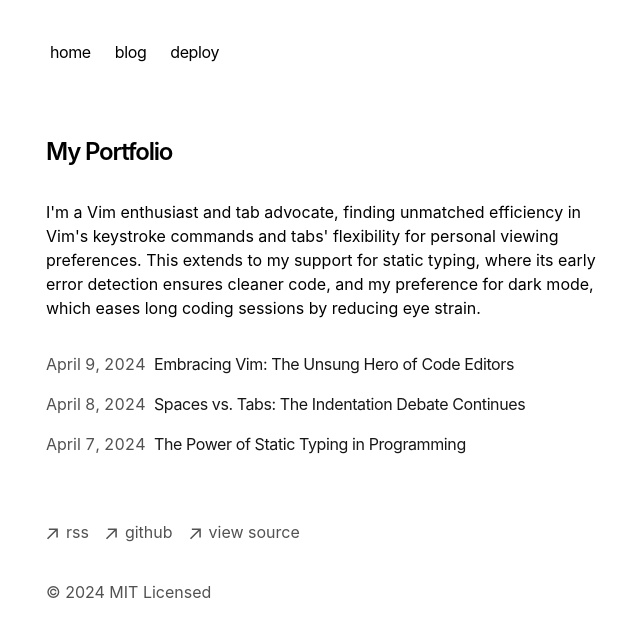
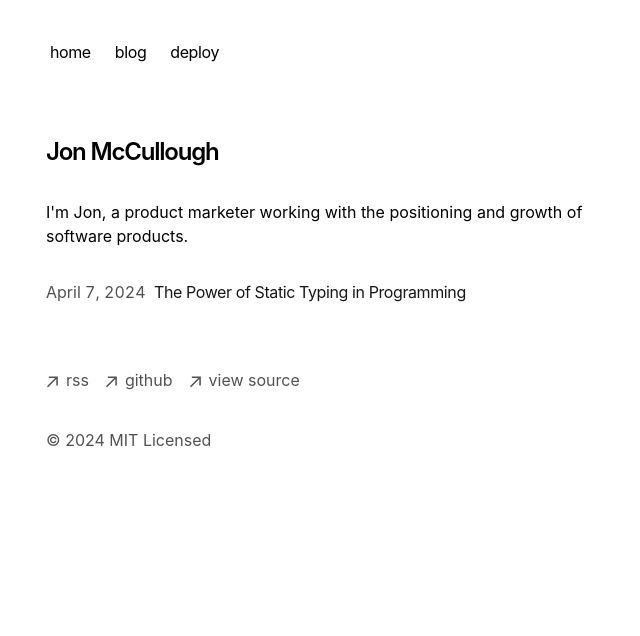
Before and after one commit to jonmccull/blog, a Next.js app: page / in a window 1280 px wide. Shown: the top 636 px of the page, without its empty margins (306-946 px from the left). Built offline with nearby package versions, Linux system fonts and the light colour scheme.

Commit message:
Setup, default content edits

```diff
--- a/app/blog/posts/spaces-vs-tabs.mdx
+++ /dev/null
@@ -1,31 +0,0 @@
----
-title: 'Spaces vs. Tabs: The Indentation Debate Continues'
-publishedAt: '2024-04-08'
-summary: 'Explore the enduring debate between using spaces and tabs for code indentation, and why this choice matters more than you might think.'
----
-
-The debate between using spaces and tabs for indentation in coding may seem trivial to the uninitiated, but it is a topic that continues to inspire passionate discussions among developers. This seemingly minor choice can affect code readability, maintenance, and even team dynamics.
-
-Let's delve into the arguments for both sides and consider why this debate remains relevant in the software development world.
-
-## The Case for Spaces
-
-Advocates for using spaces argue that it ensures consistent code appearance across different editors, tools, and platforms. Because a space is a universally recognized character with a consistent width, code indented with spaces will look the same no matter where it's viewed. This consistency is crucial for maintaining readability and avoiding formatting issues when code is shared between team members or published online.
-
-Additionally, some programming languages and style guides explicitly recommend spaces for indentation, suggesting a certain number of spaces (often two or four) per indentation level. Adhering to these recommendations can be essential for projects that aim for best practices in code quality and readability.
-
-## The Case for Tabs
-
-On the other side of the debate, proponents of tabs highlight the flexibility that tabs offer. Because the width of a tab can be adjusted in most text editors, individual developers can choose how much indentation they prefer to see, making the code more accessible and comfortable to read on a personal level. This adaptability can be particularly beneficial in teams with diverse preferences regarding code layout.
-
-Tabs also have the advantage of semantic meaning. A tab is explicitly meant to represent indentation, whereas a space is used for many purposes within code. This distinction can make automated parsing and manipulation of code simpler, as tools can more easily recognize and adjust indentation levels without confusing them with spaces used for alignment.
-
-## Hybrid Approaches and Team Dynamics
-
-The debate often extends into discussions about hybrid approaches, where teams might use tabs for indentation and spaces for alignment within lines, attempting to combine the best of both worlds. However, such strategies require clear team agreements and disciplined adherence to coding standards to prevent formatting chaos.
-
-Ultimately, the choice between spaces and tabs often comes down to team consensus and project guidelines. In environments where collaboration and code sharing are common, agreeing on a standard that everyone follows is more important than the individual preferences of spaces versus tabs. Modern development tools and linters can help enforce these standards, making the choice less about technical limitations and more about team dynamics and coding philosophy.
-
-## Conclusion
-
-While the spaces vs. tabs debate might not have a one-size-fits-all answer, it underscores the importance of consistency, readability, and team collaboration in software development. Whether a team chooses spaces, tabs, or a hybrid approach, the key is to make a conscious choice that serves the project's needs and to adhere to it throughout the codebase. As with many aspects of coding, communication and agreement among team members are paramount to navigating this classic programming debate.
--- a/app/blog/posts/vim.mdx
+++ /dev/null
@@ -1,39 +0,0 @@
----
-title: 'Embracing Vim: The Unsung Hero of Code Editors'
-publishedAt: '2024-04-09'
-summary: 'Discover why Vim, with its steep learning curve, remains a beloved tool among developers for editing code efficiently and effectively.'
----
-
-In the world of software development, where the latest and greatest tools frequently capture the spotlight, Vim stands out as a timeless classic. Despite its age and initial complexity, Vim has managed to retain a devoted following of developers who swear by its efficiency, versatility, and power.
-
-This article delves into the reasons behind Vim's enduring appeal and why it continues to be a great tool for coding in the modern era.
-
-## Efficiency and Speed
-
-At the heart of Vim's philosophy is the idea of minimizing keystrokes to achieve maximum efficiency.
-
-Unlike other text editors where the mouse is often relied upon for navigation and text manipulation, Vim's keyboard-centric design allows developers to perform virtually all coding tasks without leaving the home row. This not only speeds up coding but also reduces the risk of repetitive strain injuries.
-
-## Highly Customizable
-
-Vim can be extensively customized to suit any developer's preferences and workflow. With a vibrant ecosystem of plugins and a robust scripting language, users can tailor the editor to their specific needs, whether it's programming in Python, writing in Markdown, or managing projects.
-
-This level of customization ensures that Vim remains relevant and highly functional for a wide range of programming tasks and languages.
-
-## Ubiquity and Portability
-
-Vim is virtually everywhere. It's available on all major platforms, and because it's lightweight and terminal-based, it can be used on remote servers through SSH, making it an indispensable tool for sysadmins and developers working in a cloud-based environment.
-
-The ability to use the same editor across different systems without a graphical interface is a significant advantage for those who need to maintain a consistent workflow across multiple environments.
-
-## Vibrant Community
-
-Despite—or perhaps because of—its learning curve, Vim has cultivated a passionate and active community. Online forums, dedicated websites, and plugins abound, offering support, advice, and improvements.
-
-This community not only helps newcomers climb the steep learning curve but also continually contributes to Vim's evolution, ensuring it remains adaptable and up-to-date with the latest programming trends and technologies.
-
-## Conclusion
-
-Vim is not just a text editor; it's a way of approaching coding with efficiency and thoughtfulness. Its steep learning curve is a small price to pay for the speed, flexibility, and control it offers.
-
-For those willing to invest the time to master its commands, Vim proves to be an invaluable tool that enhances productivity and enjoyment in coding. In an age of ever-changing development tools, the continued popularity of Vim is a testament to its enduring value and utility.
--- a/app/page.tsx
+++ b/app/page.tsx
@@ -4,14 +4,10 @@ export default function Page() {
   return (
     <section>
       <h1 className="mb-8 text-2xl font-semibold tracking-tighter">
-        My Portfolio
+        Jon McCullough
       </h1>
       <p className="mb-4">
-        {`I'm a Vim enthusiast and tab advocate, finding unmatched efficiency in
-        Vim's keystroke commands and tabs' flexibility for personal viewing
-        preferences. This extends to my support for static typing, where its
-        early error detection ensures cleaner code, and my preference for dark
-        mode, which eases long coding sessions by reducing eye strain.`}
+        {`I'm Jon, a product marketer working with the positioning and growth of software products.`}
       </p>
       <div className="my-8">
         <BlogPosts />
```
